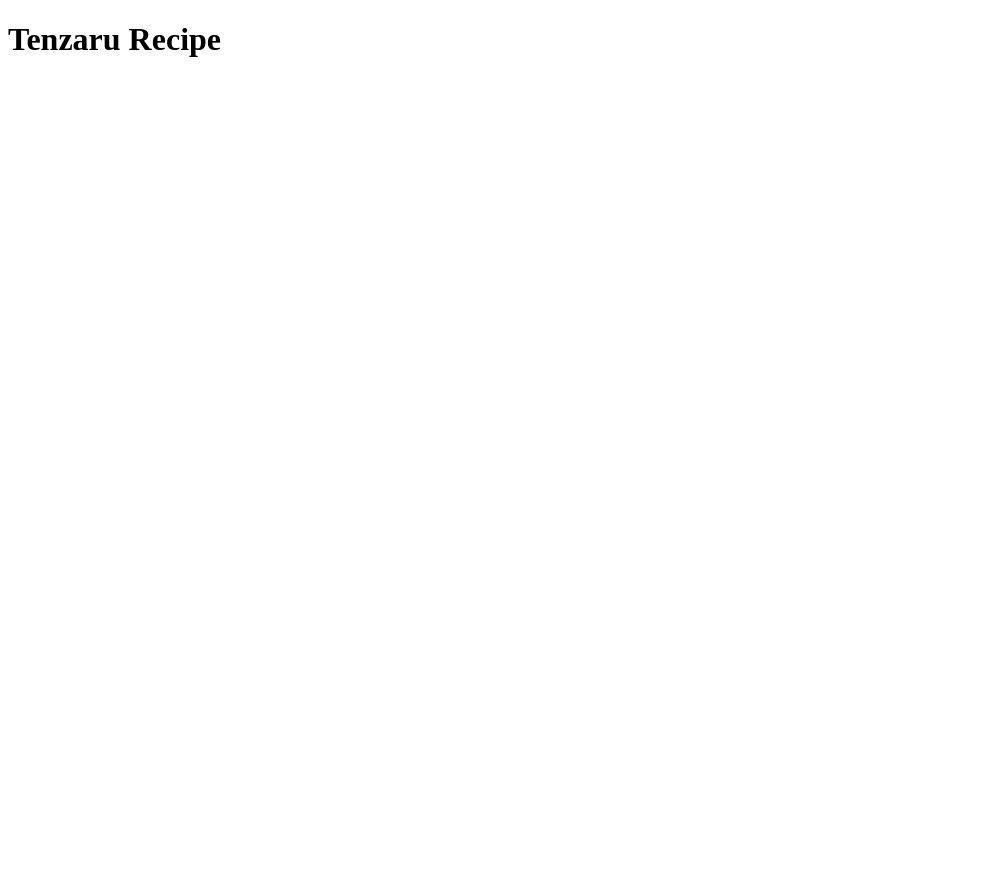
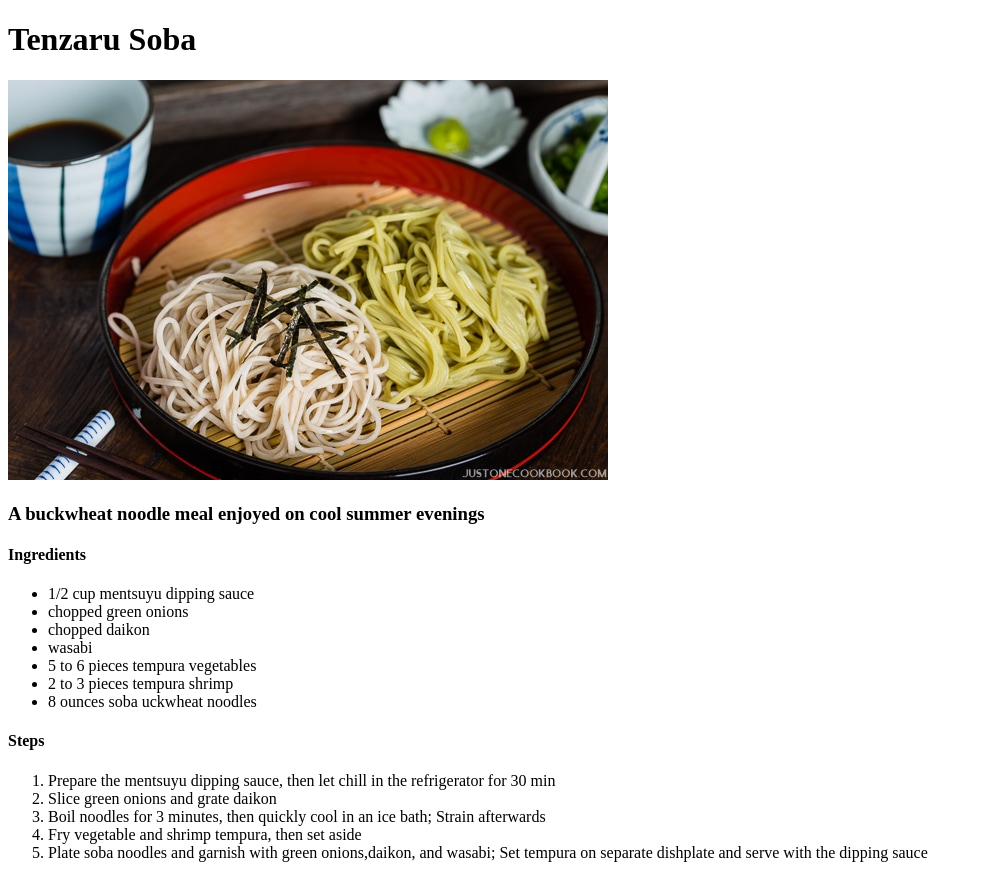
Before and after one commit to ralphorteza/odin-recipes, a plain HTML site: page recipes/tenzaru-soba.html in a window 1280 px wide. Shown: the whole page, without its empty margins (0-983 px from the left). Before the commit the page ends 800 px from the top, so only its background shows below. Drawn offline with Linux system fonts and the light colour scheme.

Commit message:
Add image subdirectory and edit index.html and tenzaru-soba.html

```diff
--- a/recipes/tenzaru-soba.html
+++ b/recipes/tenzaru-soba.html
@@ -7,6 +7,33 @@
     </head>
 
     <body>
-        <h1>Tenzaru Recipe</h1>
+        <h1>Tenzaru Soba</h1>
+        <img src="../images/tenzaru-soba.jpg"
+        alt="image of a tenzaru soba meal">
+
+        <h3>A buckwheat noodle meal enjoyed on cool summer evenings</h3>
+
+        <h4>Ingredients</h4>
+        <ul>
+            <li>1/2 cup mentsuyu dipping sauce</li>
+            <li>chopped green onions</li>
+            <li>chopped daikon</li>
+            <li>wasabi</li>
+            <li>5 to 6 pieces tempura vegetables</li>
+            <li>2 to 3 pieces tempura shrimp</li>
+            <li>8 ounces soba uckwheat noodles</li>
+        </ul>
+
+        <h4>Steps</h4>
+        <ol>
+            <li>Prepare the mentsuyu dipping sauce,
+                then let chill in the refrigerator for 30 min</li>
+            <li>Slice green onions and grate daikon</li>
+            <li>Boil noodles for 3 minutes, then quickly cool in an ice
+                bath; Strain afterwards</li>
+            <li>Fry vegetable and shrimp tempura, then set aside</li>
+            <li>Plate soba noodles and garnish with green onions,daikon, and wasabi;
+                Set tempura on separate dishplate and serve with the dipping sauce</li>
+        </ol>
     </body>
 </html>
```
Also changed, not shown: index.html (+2 -0 lines), images/tenzaru-soba.jpg (added).
